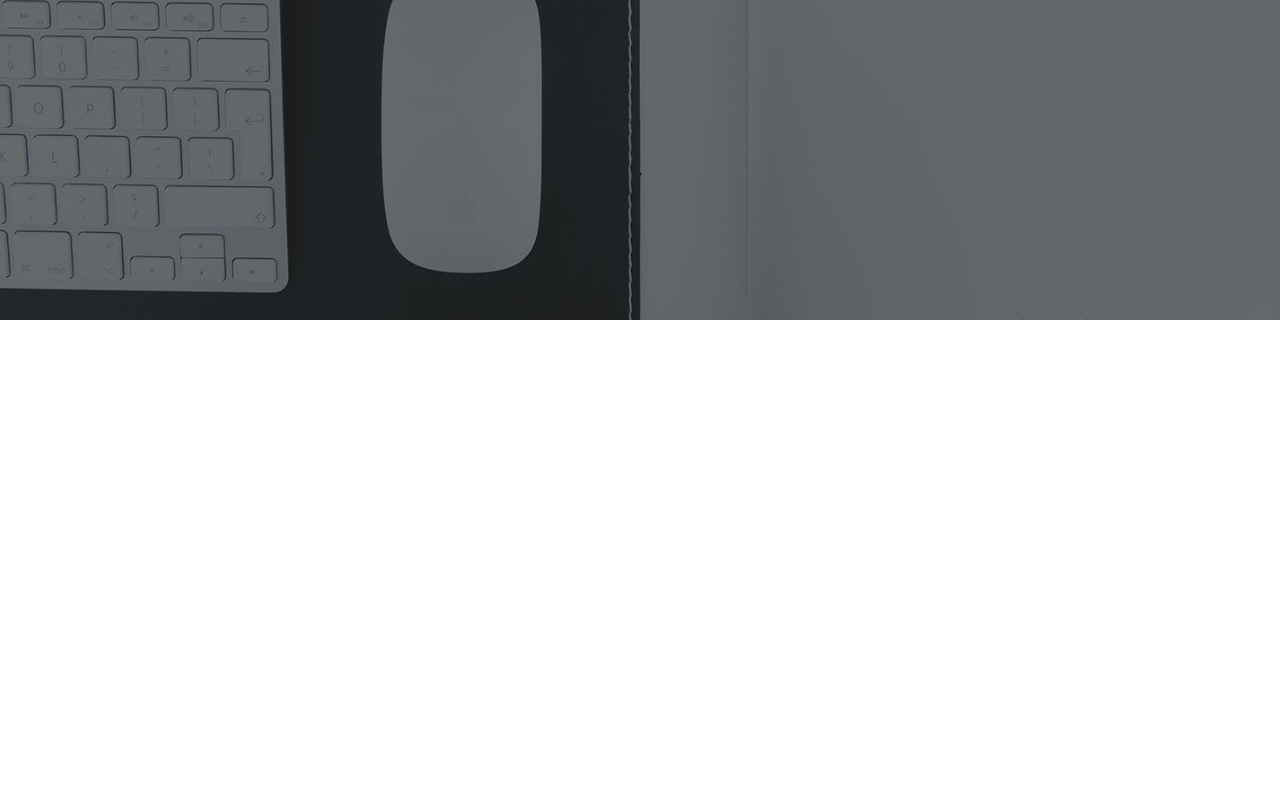
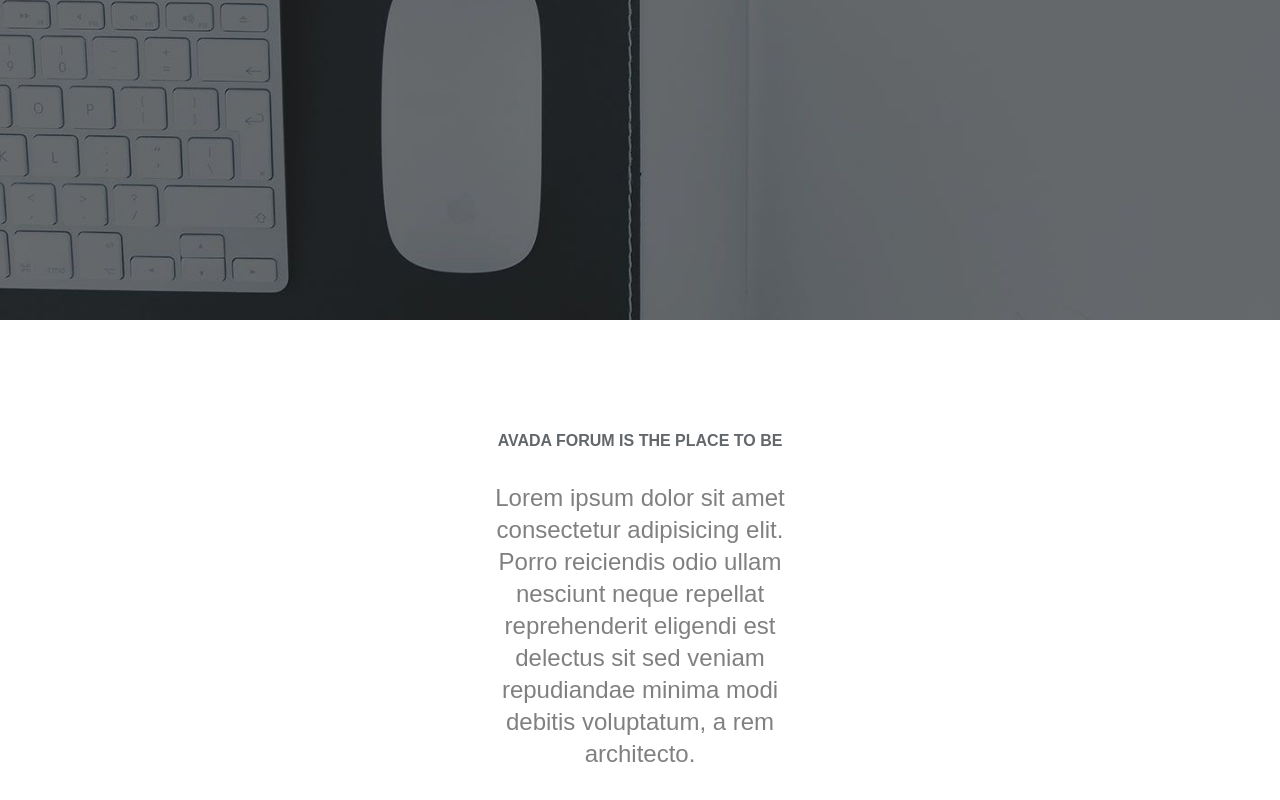
Before and after one commit to LLPROG/proj-html-vuejs, a Vue app: page / in a window 1280 px wide. Shown: the part 605-1405 px from the top of the page. Before the commit the page ends 925 px from the top, so only its background shows below. Built offline with nearby package versions, Linux system fonts and the light colour scheme.

Commit message:
add top section news

```diff
--- a/src/assets/partials/_varables.scss
+++ b/src/assets/partials/_varables.scss
@@ -1,2 +1,4 @@
 $eastern-blue: #27aabe;
 $shark: #1a1b1b;
+$bizarre: #eee3d6;
+$nevada: #62676c;
--- a/src/components/NewsComp.vue
+++ b/src/components/NewsComp.vue
@@ -0,0 +1,42 @@
+<template>
+  <div>
+    <section class="top">
+      <h4>
+        avada forum is the place to be
+      </h4>
+      <p>
+        Lorem ipsum dolor sit amet consectetur adipisicing elit. Porro reiciendis odio ullam nesciunt neque repellat reprehenderit eligendi est delectus sit sed veniam repudiandae minima modi debitis voluptatum, a rem architecto.
+      </p>
+    </section>
+    <section class="main">
+      <div class="container">
+
+      </div>
+    </section>
+  </div>
+</template>
+
+<script>
+export default {
+  name: 'NewsComp'
+}
+</script>
+
+<style lang="scss" scoped>
+@import '../assets/style.scss';
+.top {
+  width: 100%;
+  padding: 5rem 30rem;
+  text-align: center;
+  h4 {
+    margin: 2rem 0;
+    text-transform: uppercase;
+    color: $nevada;
+  }
+  p {
+    line-height: 2rem;
+    color: gray;
+    font-size: 1.5em;
+  }
+}
+</style>
```
